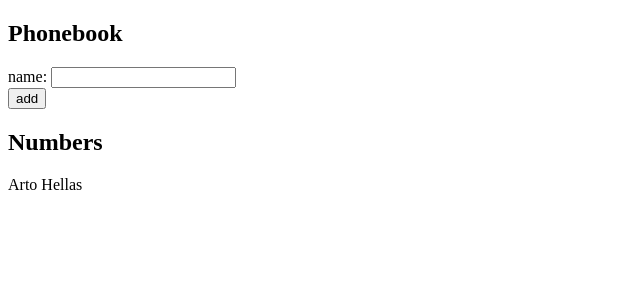
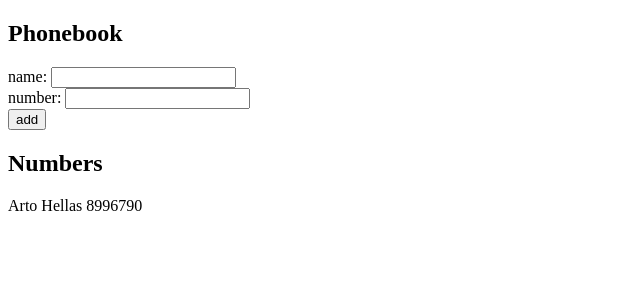
Before and after one commit to neldeles/fullstackopen, a React (Create React App) app in the folder phonebook/: page / in a window 1280 px wide. Shown: the top 300 px of the page, without its empty margins (0-640 px from the left). Built offline with nearby package versions, Linux system fonts and the light colour scheme.

Commit message:
Exercise 2.8 completed.

```diff
--- a/phonebook/src/App.js
+++ b/phonebook/src/App.js
@@ -2,9 +2,10 @@
 
 const App = () => {
   const [persons, setPersons] = useState([
-    { name: 'Arto Hellas' }
+    { name: 'Arto Hellas', number: '8996790' }
   ])
   const [newName, setNewName] = useState('')
+  const [newNumber, setNewNumber] = useState('')
 
   // it should add the name to the persons array when add button is clicked
   const addContact = (event) => {
@@ -13,17 +14,22 @@
       alert(`${newName} is already added to phonebook`)
     } else {
       const contact = {
-        name: newName
+        name: newName,
+        number: newNumber
       }
 
       setPersons(persons.concat(contact))
     }
     setNewName('')
+    setNewNumber('')
   }
 
   // input should change state
   const handleNameChange = (event) => {
     setNewName(event.target.value)
+  }
+  const handleNumberChange = (event) => {
+    setNewNumber(event.target.value)
   }
 
   return (
@@ -34,13 +40,16 @@
           name: <input value={newName} onChange={handleNameChange} />
         </div>
         <div>
+          number: <input value={newNumber} onChange={handleNumberChange} />
+        </div>
+        <div>
           <button type="submit">add</button>
         </div>
       </form>
       <h2>Numbers</h2>
       {/* it should display the person name */}
       {persons.map(person =>
-        <p key={person.name}>{person.name}</p>
+        <p key={person.name}>{person.name} {person.number} </p>
       )}
     </div>
   )
```
Also changed, not shown: 1 other file (tests, documents, lock files or other folders).
